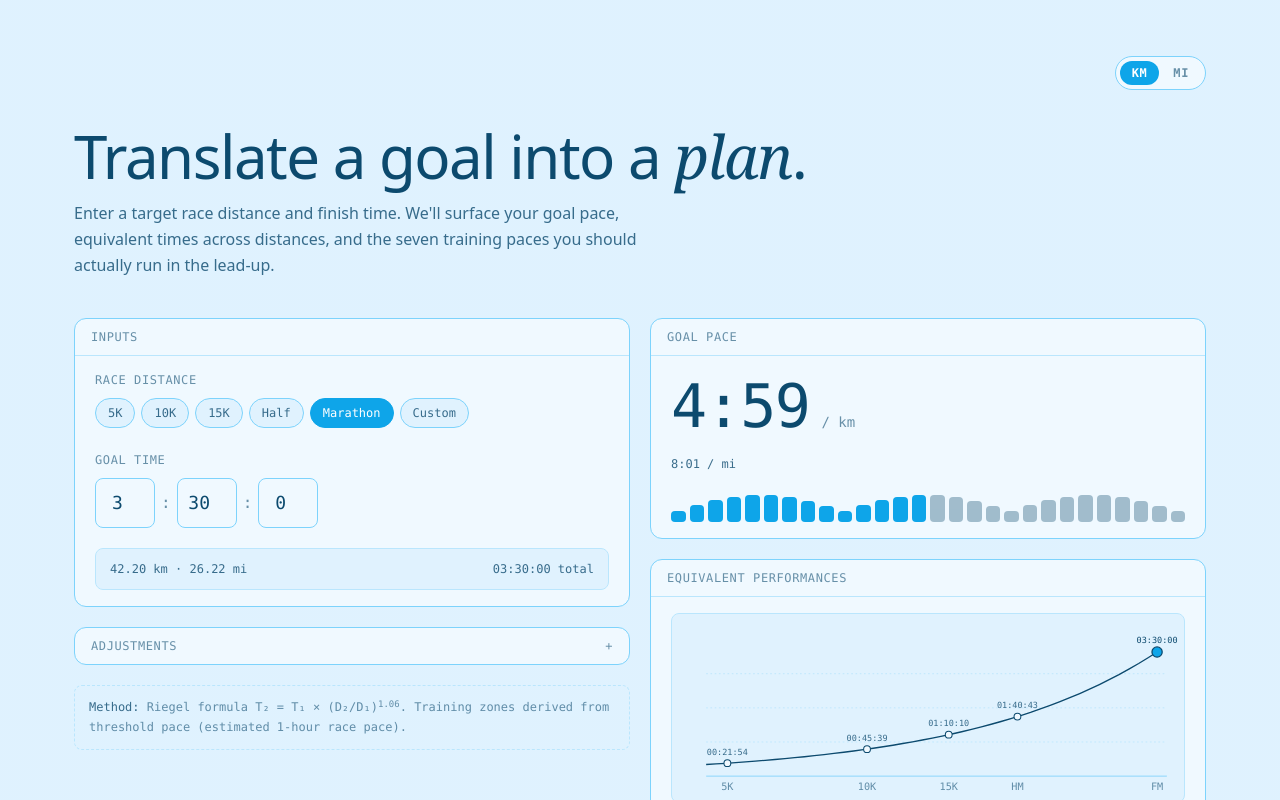
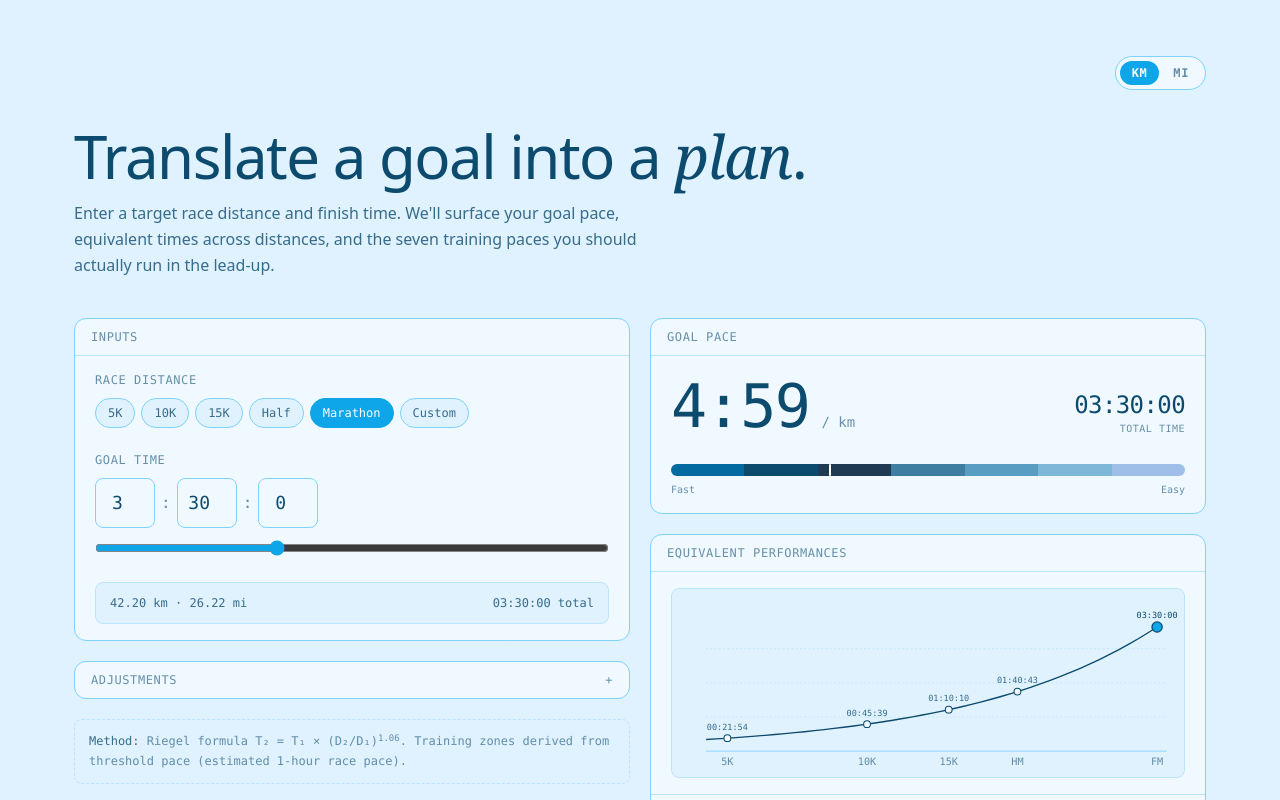
Before and after one commit to rockacola/pace-calculator, a Vue app: page /#/ in a window 1280 px wide. Shown: the top 800 px of the page. Built offline with nearby package versions, Linux system fonts and the light colour scheme.

Commit message:
feat: ui polish

```diff
--- a/src/components/GoalPacePanel.vue
+++ b/src/components/GoalPacePanel.vue
@@ -1,9 +1,9 @@
 <script setup lang="ts">
-import { nextTick, ref, watch } from 'vue';
+import { computed, nextTick, ref, watch } from 'vue';
 
 import BasePanel from '@/components/BasePanel.vue';
-import PaceRibbon from '@/components/PaceRibbon.vue';
-import { formatPace, showPace } from '@/utils/paceUtils';
+import { ZONES } from '@/constants/zones';
+import { formatTime, showPace } from '@/utils/paceUtils';
 
 const props = defineProps<{
   adjusted: number;
@@ -12,8 +12,8 @@ const props = defineProps<{
   goalSeconds: number;
   heatPenalty: number;
   secondsPerKilometer: number;
-  secondsPerMile: number;
   showAdvanced: boolean;
+  thresholdPace: number;
   unit: 'km' | 'mi';
   unitLabel: string;
 }>();
@@ -26,32 +26,68 @@ watch([() => props.secondsPerKilometer, () => props.unit], () => {
     pulseActive.value = true;
   });
 });
+
+// Pace spectrum strip
+// A horizontal colored band (zone colors fast→slow), white tick at goal pace position.
+const zonesSlowToFast = computed(() => [...ZONES].reverse());
+const stripPosition = computed(() => {
+  if (!props.thresholdPace) {
+    return 50;
+  }
+  const ratio = props.secondsPerKilometer / props.thresholdPace;
+  const pos = ((ratio - 0.86) / (1.55 - 0.86)) * 100;
+  return Math.min(Math.max(pos, 2), 98);
+});
 </script>
 
 <template>
   <BasePanel title="Goal pace">
+    <div :class="['mb-4 flex items-end justify-between py-1', { 'pulse-active': pulseActive }]">
+      <div class="flex items-baseline gap-3">
+        <span
+          class="font-mono text-6xl font-medium tabular-nums leading-none tracking-tight text-ink"
+        >
+          {{ showPace(secondsPerKilometer, unit) }}
+        </span>
+        <span class="font-mono text-sm text-ink-60">{{ unitLabel }}</span>
+      </div>
+      <div class="text-right">
+        <div
+          class="font-mono text-2xl font-medium tabular-nums leading-none tracking-tight text-ink"
+        >
+          {{ formatTime(goalSeconds) }}
+        </div>
+        <div class="mt-1 font-mono text-[10px] uppercase tracking-wider text-ink-60">
+          total time
+        </div>
+      </div>
+    </div>
     <div
-      :class="['mb-4 flex items-baseline gap-3 rounded-lg py-1', { 'pulse-active': pulseActive }]"
+      v-if="showAdvanced && (heatPenalty > 0 || altitudePenalty > 0)"
+      class="mb-6 font-mono text-xs text-accent-ink"
     >
-      <span
-        class="font-mono text-6xl font-medium tabular-nums leading-none tracking-tight text-ink"
-      >
-        {{ showPace(secondsPerKilometer, unit) }}
-      </span>
-      <span class="font-mono text-sm text-ink-60">{{ unitLabel }}</span>
+      Adjusted: {{ showPace(adjusted, unit) }} {{ unitLabel }}
     </div>
-    <div class="mb-3.5 flex justify-between font-mono text-xs text-ink-80">
-      <span>
-        {{
-          unit === 'km'
-            ? `${formatPace(secondsPerMile)} / mi`
-            : `${formatPace(secondsPerKilometer)} / km`
-        }}
-      </span>
-      <span v-if="showAdvanced && (heatPenalty > 0 || altitudePenalty > 0)" class="text-accent-ink">
-        Adjusted: {{ showPace(adjusted, unit) }} {{ unitLabel }}
-      </span>
+    <div v-else class="mb-6" />
+
+    <!-- Pace spectrum strip -->
+    <div class="relative h-3 overflow-hidden rounded-full">
+      <div class="flex h-full">
+        <div
+          v-for="zone in zonesSlowToFast"
+          :key="zone.id"
+          class="flex-1"
+          :style="{ background: zone.color }"
+        />
+      </div>
+      <div
+        class="absolute inset-y-0 w-0.5 rounded-full bg-white shadow"
+        :style="{ left: `${stripPosition}%`, transform: 'translateX(-50%)' }"
+      />
     </div>
-    <PaceRibbon :seconds-per-kilometer="secondsPerKilometer" />
+    <div class="mt-1.5 flex justify-between font-mono text-[10px] text-ink-60">
+      <span>Fast</span>
+      <span>Easy</span>
+    </div>
   </BasePanel>
 </template>
--- a/src/components/InputsPanel.vue
+++ b/src/components/InputsPanel.vue
@@ -67,6 +67,15 @@ function onCustomKilometersInput(event: Event) {
       :model-value="goalSeconds"
       @update:model-value="emit('update:goalSeconds', $event)"
     />
+    <input
+      class="mt-3 w-full accent-[var(--accent)]"
+      type="range"
+      :min="60"
+      :max="36000"
+      :step="60"
+      :value="Math.min(Math.max(goalSeconds, 60), 36000)"
+      @input="emit('update:goalSeconds', Number(($event.target as HTMLInputElement).value))"
+    />
 
     <div
       class="mt-5 flex justify-between rounded-lg border border-line bg-paper-2 px-3.5 py-3 font-mono text-xs text-ink-80"
--- a/src/components/TrainingZonesPanel.vue
+++ b/src/components/TrainingZonesPanel.vue
@@ -32,10 +32,11 @@ defineProps<{
         <span class="inline-block h-2 w-2 rounded-sm" :style="{ background: zone.color }" />
         <span class="text-sm font-medium text-ink">{{ zone.label }}</span>
         <span class="text-xs leading-snug text-ink-60">{{ zone.description }}</span>
-        <span class="text-right font-mono text-xs tabular-nums text-ink">
+        <span class="text-right font-mono text-xs tabular-nums text-ink whitespace-nowrap">
           {{ showPace(thresholdPace * zone.range[1], unit) }}–{{
             showPace(thresholdPace * zone.range[0], unit)
           }}
+          <span class="text-ink-60">/ {{ unit }}</span>
         </span>
       </div>
     </div>
--- a/src/views/HomeView.vue
+++ b/src/views/HomeView.vue
@@ -108,6 +108,7 @@ const {
           :seconds-per-kilometer="secondsPerKilometer"
           :seconds-per-mile="secondsPerMile"
           :show-advanced="showAdvanced"
+          :threshold-pace="thresholdPace"
           :unit="unit"
           :unit-label="unitLabel"
         />
```
